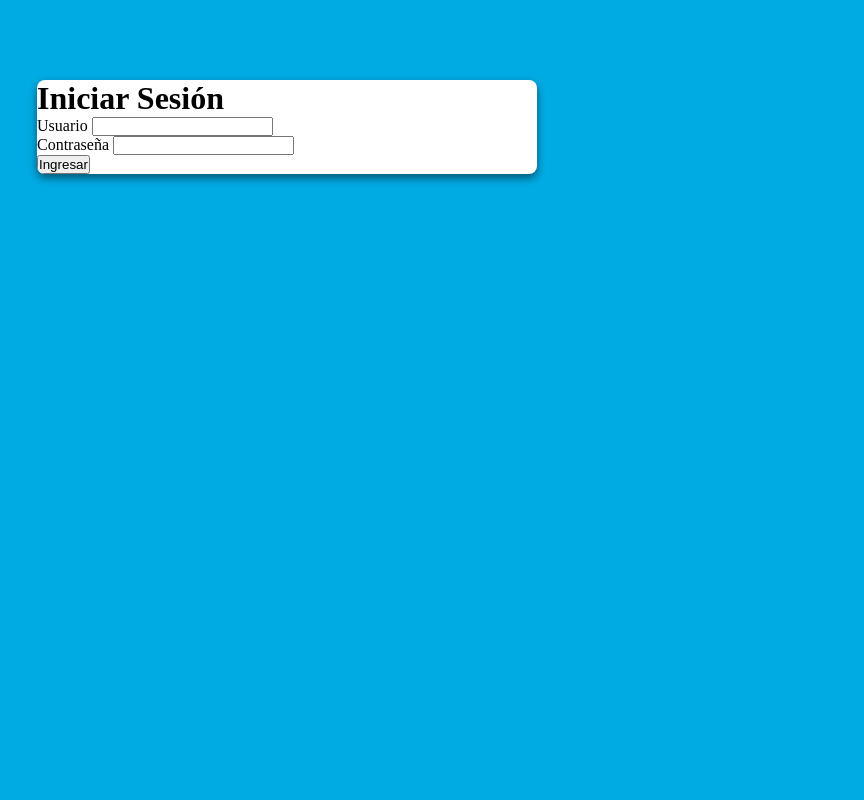
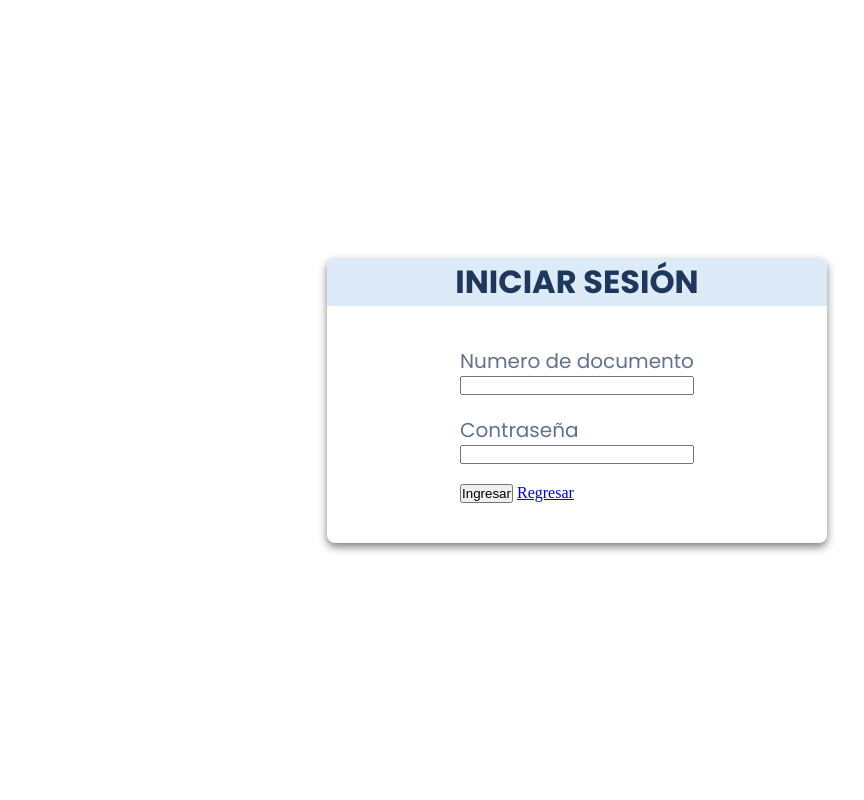
Before and after one commit to KxD547/smart-parents, a PHP site: page /views/login.php in a window 1280 px wide. Shown: the whole page, without its empty margins (83-947 px from the left). Run offline with PHP 8.4, Linux system fonts and the light colour scheme.

Commit message:
fin del diseño del login y comienzo a crear la base de datos

```diff
--- a/assets/css/login.css
+++ b/assets/css/login.css
@@ -26,11 +26,39 @@
     font-family: "Poppins", sans-serif;
     font-weight: 100;
     font-style: normal;
+
+    TITULOS: 40px
+    Texto, botones, etc: 20px
     */
 }
+/* === GENERAL === */
     body {
-    background-color: #00abe4;
+        height: 100vh;
+        display: flex;
+        justify-content: center;
+        align-items: center;
     }
+    h1 {
+        font-family: "Poppins", sans-serif;
+        font-weight: 700;
+        font-style: normal;
+        color: var(--color-heading);
+    }
+    label {
+        font-family: "Poppins", sans-serif;
+        font-weight: 400;
+        font-style: normal;
+        font-size: 20px;
+        color: var(--color-text-base);
+    }
+    form {
+        display: flex;
+        flex-direction: column;
+        gap: 20px;
+    }
+/* === GENERAL === */
+
+/* === CARD === */
     .login_card {
         width: 500px;
         border-radius: 8px;
@@ -40,3 +68,26 @@ body {
         margin: 80px;
         margin-left: 120px;
     }
+    .card_title {
+        background-color: var(--color-header);
+        display: flex;
+        justify-content: center;
+    }
+        /* === FORM === */
+        .form {
+            display: flex;
+            justify-self: center;
+            margin: 40px 40px;
+        }
+        .form__user {
+            display: flex;
+            flex-direction: column;
+        }
+        .form__password {
+            display: flex;
+            flex-direction: column;
+        }
+        .form_submit {
+            display: flex;
+            justify-content: center;
+        }
--- a/assets/css/style.css
+++ b/assets/css/style.css
@@ -26,6 +26,9 @@
     font-family: "Poppins", sans-serif;
     font-weight: 100;
     font-style: normal;
+
+    TITULOS: 40px
+    Texto, botones, etc: 20px
     */
 }
 
--- a/views/login.php
+++ b/views/login.php
@@ -4,17 +4,20 @@
     <meta charset="UTF-8">
     <meta name="viewport" content="width=device-width, initial-scale=1.0">
     <title>Login - Smart Parents</title>
-    <link rel="stylesheet" href="assets/css/login.css">
+    <link rel="stylesheet" href="../assets/css/login.css">
+    <link rel="preconnect" href="https://fonts.googleapis.com"> <!-- Conecta la fuente -->
+    <link rel="preconnect" href="https://fonts.gstatic.com" crossorigin> <!-- Conecta la fuente -->
+    <link href="https://fonts.googleapis.com/css2?family=Poppins:ital,wght@0,100;0,200;0,300;0,400;0,500;0,600;0,700;0,800;0,900;1,100;1,200;1,300;1,400;1,500;1,600;1,700;1,800;1,900&display=swap" rel="stylesheet"> <!-- Conecta la fuente -->
 </head>
 <body>
     <div class="login_card">
         <div class="card_content">
-            <div class="card_title"><h1>Iniciar Sesión</h1></div>
+            <h1 class="card_title">INICIAR SESIÓN</h1>
             <div class="card_form">
-                <form action="actions/login.php" method="POST">
+                <form action="actions/login.php" method="POST" class="form">
                     <div class="form__user">
-                        <label for="user">Usuario</label>
-                        <input type="text" name="user" required>
+                        <label for="user">Numero de documento</label>
+                        <input type="number" name="user" required>
                     </div>
                     <div class="form__password">
                         <label for="password">Contraseña</label>
@@ -22,6 +25,7 @@
                     </div>
                     <div class="form__submit">
                         <input type="submit" name="submit-btn" value="Ingresar" required>
+                        <a href="../index.php">Regresar</a>
                     </div>
                 </form>
             </div>
```
Also changed, not shown: sql/db.sql (added, +8 -0 lines), config/conexiondb.php (deleted), config/db_config.php (added). Lines whose indentation alone changed are shown as unchanged.
